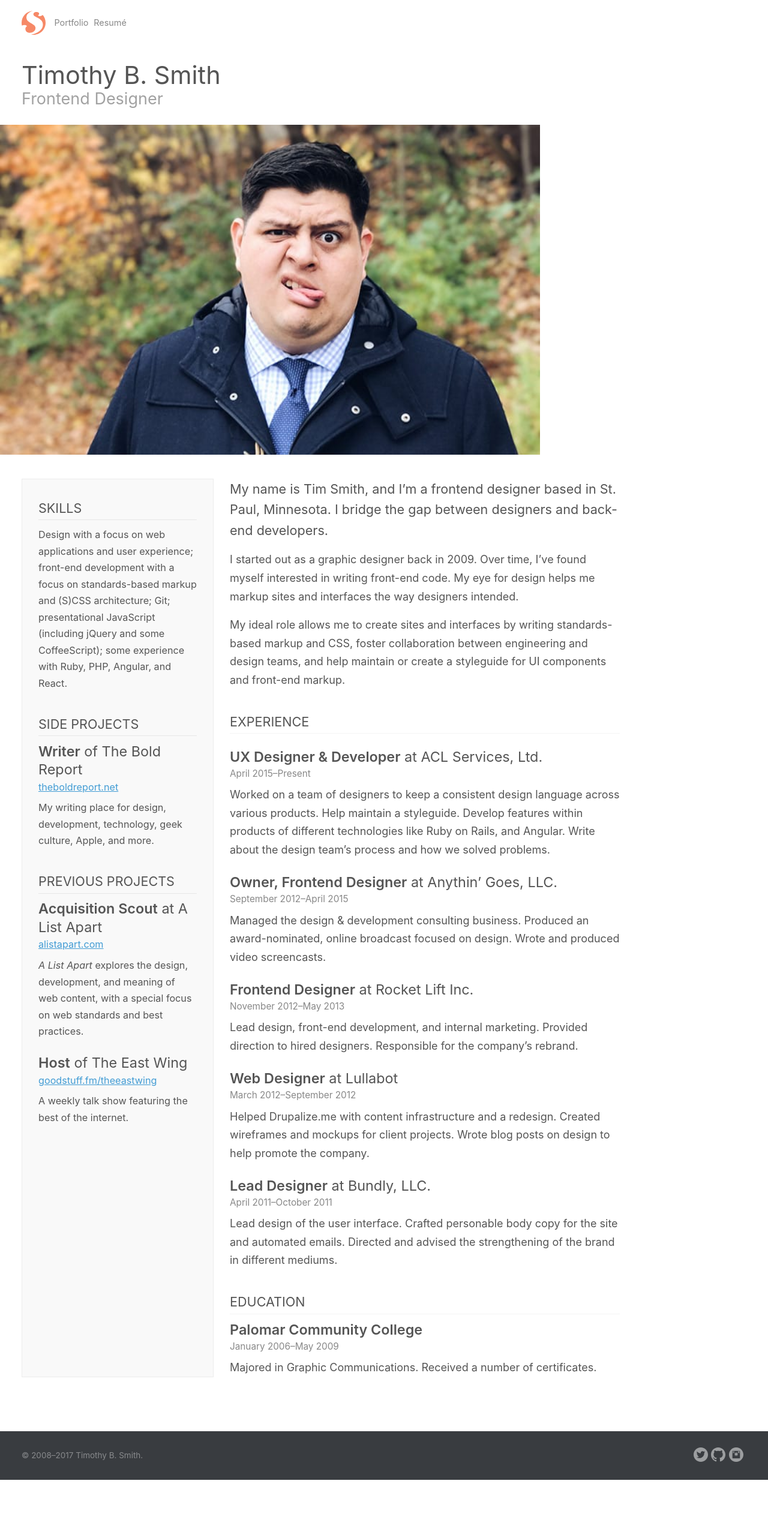
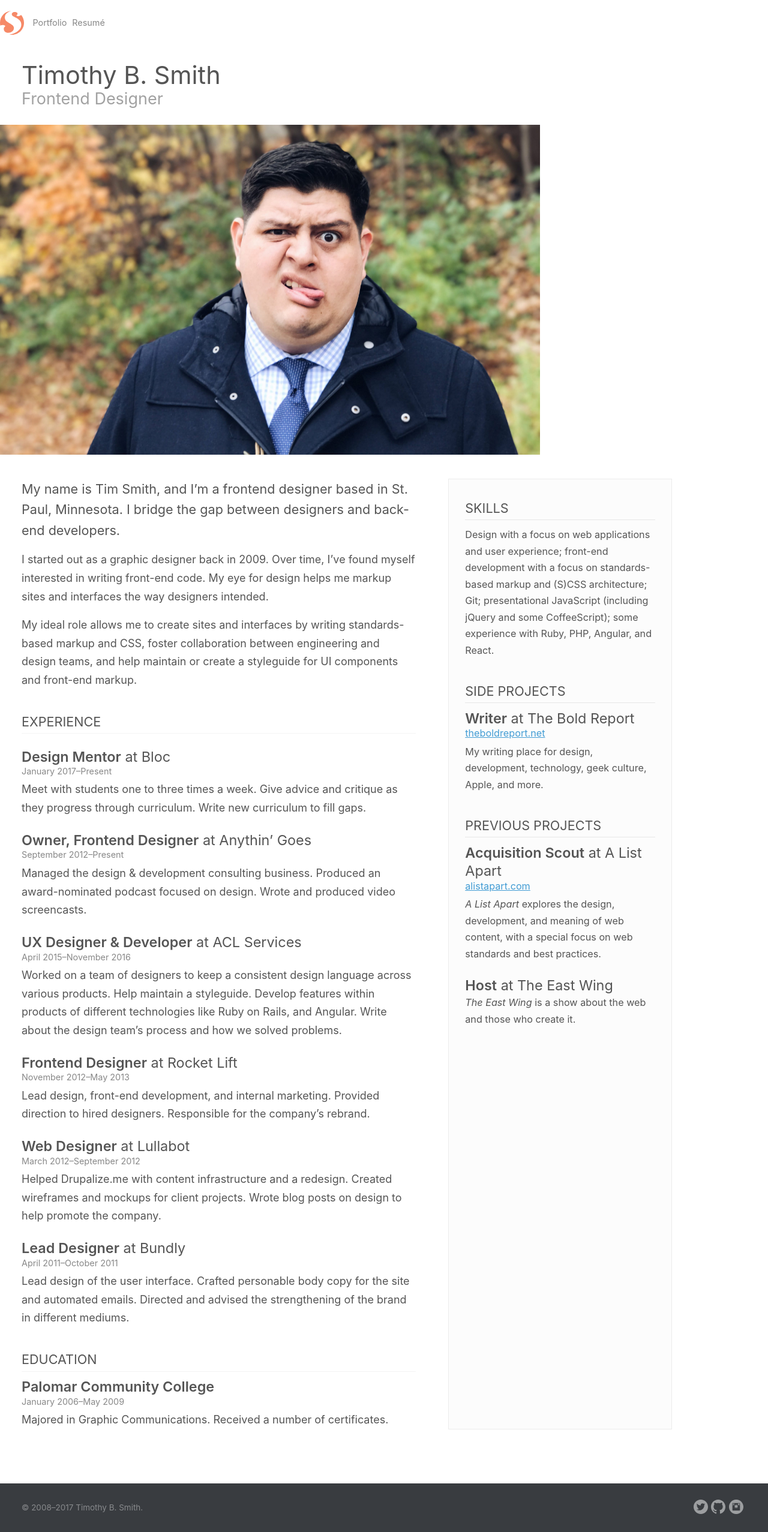
Before and after one commit to xavibenjamin/ttimsmith.com, a Jekyll site: the page built from resume.html, in a window 1280 px wide. Shown: the whole page at 60% size. Built offline with Jekyll 4.4.1, drawn with Linux system fonts in a browser that asks for light colours; some web fonts are replaced; before the commit the page ends 2467 px from its top, so only the background shows below that.

Commit message:
Redo resume as yaml file (#28)
* Redo resume as yaml file

* Add resume specific style sheet

* Add Bloc position to resume

* Simplify markup and add contact info for print

* Remove resume specific styles from pages and add that new file to global

* Ran CSS Comb and added a print class

* Fix for page header

```diff
--- /dev/null
+++ b/_data/resume.yml
@@ -0,0 +1,82 @@
+- statement:
+  - text: |
+      My name is Tim Smith, and I’m a frontend designer based in St. Paul, Minnesota. I bridge the gap between designers and back-end developers.
+
+      I started out as a graphic designer back in 2009. Over time, I’ve found myself interested in writing front-end code. My eye for design helps me markup sites and interfaces the way designers intended.
+
+      My ideal role allows me to create sites and interfaces by writing standards-based markup and CSS, foster collaboration between engineering and design teams, and help maintain or create a styleguide for UI components and front-end markup.
+- section:
+  - heading: Experience
+    contents:
+    - title: Design Mentor
+      company: Bloc
+      from: January 2017
+      to: Present
+      description: >
+        Meet with students one to three times a week. Give advice and critique as they progress through curriculum. Write new curriculum to fill gaps.
+    - title: Owner, Frontend Designer
+      company: Anythin’ Goes
+      from: September 2012
+      to: Present
+      description: >
+        Managed the design & development consulting business. Produced an award-nominated podcast focused on design. Wrote and produced video screencasts.
+    - title: UX Designer &amp; Developer
+      company: ACL Services
+      from: April 2015
+      to: November 2016
+      description: >
+        Worked on a team of designers to keep a consistent design language across various products. Help maintain a styleguide. Develop features within products of different technologies like Ruby on Rails, and Angular. Write about the design team’s process and how we solved problems.
+    - title: Frontend Designer
+      company: Rocket Lift
+      from: November 2012
+      to: May 2013
+      description: >
+        Lead design, front-end development, and internal marketing. Provided direction to hired designers. Responsible for the company’s rebrand.
+    - title: Web Designer
+      company: Lullabot
+      from: March 2012
+      to: September 2012
+      description: >
+        Helped Drupalize.me with content infrastructure and a redesign. Created wireframes and mockups for client projects. Wrote blog posts on design to help promote the company.
+    - title: Lead Designer
+      company: Bundly
+      from: April 2011
+      to: October 2011
+      description: >
+        Lead design of the user interface. Crafted personable body copy for the site and automated emails. Directed and advised the strengthening of the brand in different mediums.
+- section:
+  - heading: Education
+    contents:
+    - school: Palomar Community College
+      from: January 2006
+      to: May 2009
+      description: >
+        Majored in Graphic Communications. Received a number of certificates.
+- sidebar:
+  - section:
+    - heading: Skills
+      contents:
+      - description: >
+          Design with a focus on web applications and user experience; front-end development with a focus on standards-based markup and (S)CSS architecture; Git; presentational JavaScript (including jQuery and some CoffeeScript); some experience with Ruby, PHP, Angular, and React.
+  - section:
+    - heading: Side Projects
+      contents:
+      - title: Writer
+        company: The Bold Report
+        company_link: theboldreport.net
+        company_url: https://theboldreport.net
+        description: >
+          My writing place for design, development, technology, geek culture, Apple, and more.
+  - section:
+    - heading: Previous Projects
+      contents:
+      - title: Acquisition Scout
+        company: A List Apart
+        company_link: alistapart.com
+        company_url: http://alistapart.com
+        description: >
+          *A List Apart* explores the design, development, and meaning of web content, with a special focus on web standards and best practices.
+      - title: Host
+        company: The East Wing
+        description: >
+          *The East Wing* is a show about the web and those who create it.
--- /dev/null
+++ b/_includes/resume/education.html
@@ -0,0 +1,7 @@
+{% if section.heading == 'Education' %}
+{% for school in section.contents %}
+  <h3 class="resume__subheading"><strong>{{ school.school }}</strong></h3>
+  <p class="resume__meta">{{ school.from }}&ndash;{{ school.to }}</p>
+  {{ school.description | markdownify }}
+{% endfor %}
+{% endif %}
--- /dev/null
+++ b/_includes/resume/experience.html
@@ -0,0 +1,9 @@
+{% if section.heading == 'Experience' %}
+{% for job in section.contents %}
+<div class="job">
+  <h3 class="job__title"><strong>{{ job.title }}</strong> at {{ job.company | smartify }}</h3>
+  <p class="job__meta">{{ job.from }}&ndash;{{ job.to }}</p>
+  {{ job.description | markdownify }}
+</div>
+{% endfor %}
+{% endif %}
--- /dev/null
+++ b/_includes/resume/sidebar.html
@@ -0,0 +1,9 @@
+{% for project in section.contents %}
+  {% if project.title %}
+    <h3 class="resume__subheading"><strong>{{ project.title }}</strong> at {{ project.company }}</h3>
+  {% endif %}
+  {% if project.company_link %}
+    <p class="resume__meta"><a href="{{ project.company_url }}">{{ project.company_link }}</a></p>
+  {% endif %}
+  {{ project.description | markdownify }}
+{% endfor %}
--- a/_layouts/resume.html
+++ b/_layouts/resume.html
@@ -2,22 +2,21 @@
 layout: default
 ---
 
-<div class="contain">
-  {% include header.html %}
-  <header class="page__header">
-    <h1>Timothy B. Smith</h1>
-    <h2 class="subheader">{{ page.subhead }}</h2><!-- /.subheader -->
-  </header>
-</div><!-- /.contain -->
+{% include header.html %}
 
-<figure class="resume__image">
+<header class="page__header">
+  <h1>Timothy B. Smith</h1>
+  <h2 class="subheader">{{ page.subhead }}</h2><!-- /.subheader -->
+</header>
+
+<figure class="resume__image print-hide">
   <img
     src="{{ page.image | append: '-small' }}.jpg"
-    srcset="{{ page.image | append: '-medium' }}.jpg 2x, {{ page.image | append: '-large' }}.jpg 3x"
+    srcset="{{ page.image | append: '-large' }}.jpg 500w"
     alt="Tim Smith is a silly person.">
 </figure>
 
-<div class="flex-container">
+<div class="resume__wrapper">
   {{ content }}
 </div><!-- /.contain -->
 
--- a/assets/stylesheets/_layout/_pages.scss
+++ b/assets/stylesheets/_layout/_pages.scss
@@ -321,83 +321,3 @@
     width: 150px;
   }
 }
-
-// -------------------------------
-// Resume
-// -------------------------------
-
-.resume__image {
-  margin-bottom: 2rem;
-  img {
-    max-height: 240px;
-    object-fit: cover;
-    @media #{$medium-up} {
-      max-height: 550px;
-      max-width: 900px;
-    }
-  }
-}
-
-.resume__sidebar {
-  background-color: lighten($border-color, 2%);
-  border: 1px solid darken($border-color, 3%);
-  flex: 0 1 320px;
-  padding: 2rem 1.5rem;
-  @media #{$small-only} {
-    margin-top: 2rem;
-  }
-  @media #{$medium-up} {
-    margin-right: 1.5rem;
-  }
-  p {
-    font-size: .9rem;
-  }
-  .resume__heading {
-    border-color: darken($border-color, 5%);
-    &:first-child {
-      margin-top: 0;
-    }
-  }
-}
-
-.resume__statement {
-  font-size: 1.2rem;
-  line-height: 1.6;
-}
-
-.resume__heading {
-  border-bottom: 1px solid $border-color;
-  font-size: 1.2rem;
-  font-weight: normal;
-  margin-bottom: .6rem;
-  padding-bottom: .3rem;
-  text-transform: uppercase;
-  + .resume__subheading,
-  + .job__title {
-    margin-top: .6rem;
-  }
-}
-
-.resume__subheading,
-.job__title {
-  color: $text-color;
-  font-size: 1.3rem;
-  font-weight: normal;
-  margin-bottom: 0;
-  margin-top: 1.3rem;
-  text-transform: none;
-}
-
-.resume__meta,
-.job__meta {
-  color: lighten($text-color, 20%);
-  font-size: .85rem;
-  margin-bottom: .4rem;
-}
-
-.resume__other-info {
-  li {
-    font-size: .85rem;
-    line-height: .9;
-  }
-}
--- /dev/null
+++ b/assets/stylesheets/_layout/_resume.scss
@@ -0,0 +1,178 @@
+// -------------------------------
+// RESUME
+// -------------------------------
+
+.resume__image {
+  margin-bottom: 2rem;
+  img {
+    max-height: 240px;
+    object-fit: cover;
+    @media #{$medium-up} {
+      max-height: 550px;
+      max-width: 900px;
+    }
+  }
+}
+
+.resume__wrapper {
+  display: grid;
+  grid-gap: 3rem;
+  max-width: 1120px;
+  width: 90%;
+  @media #{$small-only} {
+    margin: 0 auto;
+  }
+  @media #{$medium-up} {
+    grid-template-columns: repeat(8, 1fr);
+    padding-left: 2rem;
+  }
+}
+
+.resume__main {
+  @media #{$medium-up} {
+    grid-column: 1 / 6;
+  }
+  @supports not (display: grid) {
+    margin-bottom: 2rem;
+    max-width: 650px;
+  }
+}
+
+.resume__sidebar {
+  background-color: lighten($border-color, 3%);
+  border: 1px solid darken($border-color, 3%);
+  padding: 2rem 1.5rem;
+  @media #{$medium-up} {
+    grid-column: 6 / -1;
+  }
+  p {
+    font-size: .9rem;
+  }
+  .resume__heading {
+    border-color: darken($border-color, 5%);
+    &:first-child {
+      margin-top: 0;
+    }
+  }
+  > section {
+    margin-bottom: 2.3rem;
+    &:last-child {
+      margin-bottom: 0;
+    }
+  }
+}
+
+.resume__contact-info {
+  list-style: none;
+  padding: 0;
+  li {
+    font-size: .75rem;
+    line-height: 1.5;
+    margin: 0;
+    padding: 0;
+  }
+}
+
+.resume__statement {
+  > p:first-child {
+    font-size: 1.2rem;
+    line-height: 1.6;
+  }
+}
+
+.resume__heading {
+  border-bottom: 1px solid $border-color;
+  font-size: 1.2rem;
+  font-weight: normal;
+  margin-bottom: .6rem;
+  padding-bottom: .3rem;
+  text-transform: uppercase;
+  + .resume__subheading,
+  + .job__title {
+    margin-top: .6rem;
+  }
+}
+
+.resume__subheading,
+.job__title {
+  color: $text-color;
+  font-size: 1.3rem;
+  font-weight: normal;
+  margin-bottom: 0;
+  margin-top: 1.3rem;
+  text-transform: none;
+}
+
+.resume__meta,
+.job__meta {
+  color: lighten($text-color, 20%);
+  font-size: .8rem;
+  line-height: 1.2;
+  margin-bottom: .4rem;
+}
+
+// -------------------------------
+// Resume Printing
+// -------------------------------
+
+@media print {
+  html {
+    font-size: 10pt;
+  }
+
+  @page {
+    margin: .5in;
+  }
+  .site__header,
+  .site__footer,
+  .print-hide,
+  .page__header {
+    display: none;
+  }
+
+  .resume__wrapper {
+    grid-gap: 1in;
+    grid-template-columns: 4fr 3fr;
+    max-width: none;
+    width: 100%;
+  }
+
+  .resume__statement {
+    > p:first-child {
+      color: #000;
+      font-size: .9rem;
+    }
+  }
+
+  .resume__sidebar {
+    background-color: transparent;
+    border: 0;
+    padding: 0;
+  }
+
+  p,
+  .resume__sidebar p {
+    font-size: .75rem;
+    line-height: 1.5;
+    orphans: 3;
+    widows: 4;
+  }
+
+  .resume__heading {
+    font-size: 1rem;
+  }
+
+  .resume__subheading,
+  .job__title {
+    font-size: 1.1rem;
+  }
+
+  .resume__meta,
+  .job__meta {
+    font-size: .7rem;
+  }
+
+  a {
+    color: inherit;
+  }
+}
--- a/assets/stylesheets/_redbat/_objects.scss
+++ b/assets/stylesheets/_redbat/_objects.scss
@@ -22,8 +22,8 @@ OBJECTS
 }
 
 .full-wrapper {
+  margin: 0 auto;
   max-width: 1200px;
-  margin: 0 auto;
   width: 90%;
   @media #{$medium-up} {
     width: 95%;
@@ -60,7 +60,8 @@ OBJECTS
   flex: 0 1 650px;
 }
 
-.main-column--left, .side-column--left {
+.main-column--left,
+.side-column--left {
   @media #{$medium-up} {
     margin-right: 3rem;
   }
@@ -72,6 +73,13 @@ OBJECTS
     border-bottom: 1px solid $border-color;
     margin-bottom: 2rem;
     padding-bottom: 2rem;
+  }
+}
+
+.only-print-show {
+  display: none;
+  @media print {
+    display: block;
   }
 }
 
--- a/assets/stylesheets/_redbat/_type.scss
+++ b/assets/stylesheets/_redbat/_type.scss
@@ -53,7 +53,14 @@ h5 {
 
 .page__header {
   margin-bottom: 1.5rem;
-  width: 100%;
+  width: 90%;
+  @media #{$small-only} {
+    margin-left: auto;
+    margin-right: auto;
+  }
+  @media #{$medium-up} {
+    padding-left: 2rem;
+  }
   .subheader {
     margin-top: 0;
   }
--- a/assets/stylesheets/global.scss
+++ b/assets/stylesheets/global.scss
@@ -114,3 +114,4 @@ Layout Styles.
 @import "_layout/sidebar";
 @import "_layout/pages";
 @import "_layout/footer";
+@import "_layout/resume";
--- a/resume.html
+++ b/resume.html
@@ -1,51 +1,47 @@
 ---
 layout: resume
-title: "Resumé"
+title: "Résumé"
 seo_title: Tim Smith’s Work History
 permalink: /resume/
 subhead: "Frontend Designer"
 image: /uploads/2016/12/me-2016
 ---
-<section class="main-column order--two">
-  <p class="resume__statement">My name is Tim Smith, and I’m a frontend designer based in St. Paul, Minnesota. I bridge the gap between designers and back-end developers.</p>
+<section class="resume__main">
+  {% for item in site.data.resume %}
+    {% for statement in item.statement %}
+      <section class="resume__statement">
+        {{ statement.text | markdownify }}
+      </section>
+    {% endfor %}
+    {% for section in item.section %}
+      <section class="resume__{{ section.heading | downcase }}">
+        <h2 class="resume__heading">{{ section.heading }}</h2>
+        {% include resume/experience.html %}
+        {% include resume/education.html %}
+      </section>
+    {% endfor %}
+  {% endfor %}
+</section>
 
-  <p>I started out as a graphic designer back in 2009. Over time, I’ve found myself interested in writing front-end code. My eye for design helps me markup sites and interfaces the way designers intended.</p>
-
-  <p>My ideal role allows me to create sites and interfaces by writing standards-based markup and CSS, foster collaboration between engineering and design teams, and help maintain or create a styleguide for UI components and front-end markup.</p>
-
-  <h2 class="resume__heading">Experience</h2>
-
-  {% for job in site.jobs reversed %}
-    <div class="job">
-      <h3 class="job__title"><strong>{{ job.title }}</strong> at {{ job.company | smartify }}</h3>
-      <p class="job__meta">{{ job.start_date }}&ndash;{{ job.end_date }}</p>
-      {{ job.content }}
-    </div><!-- /.job -->
+<aside class="resume__sidebar">
+  <figure class="resume__image only-print-show">
+    <img
+      src="{{ page.image | append: '-large' }}.jpg"
+      alt="Tim Smith is a silly person.">
+  </figure>
+  <ul class="resume__contact-info only-print-show">
+    <li>612.267.8758</li>
+    <li>smith@ttimsmith.com</li>
+    <li>ttimsmith.com</li>
+  </ul>
+  {% for item in site.data.resume %}
+    {% for sidebar in item.sidebar %}
+      {% for section in sidebar.section %}
+        <section class="sidebar__{{ section.heading | downcase | replace: ' ', '-' }}">
+          <h2 class="resume__heading">{{ section.heading }}</h2>
+          {% include resume/sidebar.html %}
+        </section>
+      {% endfor %}
+    {% endfor %}
   {% endfor %}
-
-  <h2 class="resume__heading">Education</h2>
-  <h3 class="resume__subheading"><strong>Palomar Community College</strong></h3>
-  <p class="resume__meta">January 2006&ndash;May 2009</p>
-  <p>Majored in Graphic Communications. Received a number of certificates.</p>
-</section><!-- /.main-column -->
-
-<aside class="resume__sidebar order--one">
-  <h2 class="resume__heading">Skills</h2>
-  <p>Design with a focus on web applications and user experience; front-end development with a focus on standards-based markup and (S)CSS architecture; Git; presentational JavaScript (including jQuery and some CoffeeScript); some experience with Ruby, PHP, Angular, and React.</p>
-
-  <h2 class="resume__heading">Side Projects</h2>
-
-  <h3 class="resume__subheading"><strong>Writer</strong> of The Bold Report</h3>
-  <p class="resume__meta"><a href="http://theboldreport.net/">theboldreport.net</a></p>
-  <p>My writing place for design, development, technology, geek culture, Apple, and more.</p>
-
-
-  <h2 class="resume__heading">Previous Projects</h2>
-  <h3 class="resume__subheading"><strong>Acquisition Scout</strong> at A List Apart</h3>
-  <p class="resume__meta"><a href="http://alistapart.com">alistapart.com</a></p>
-  <p><em>A List Apart</em> explores the design, development, and meaning of web content, with a special focus on web standards and best practices.</p>
-
-  <h3 class="resume__subheading"><strong>Host</strong> of The East Wing</h3>
-  <p class="resume__meta"><a href="http://goodstuff.fm/theeastwing">goodstuff.fm/theeastwing</a></p>
-  <p>A weekly talk show featuring the best of the internet.</p>
-</aside><!-- /.side-column -->
+</aside>
```
Also changed, not shown: _jobs/2011-04-01-bundly.md (deleted, +0 -7 lines), _jobs/2012-03-01-lullabot.md (deleted, +0 -7 lines), _jobs/2012-11-01-rocket-lift.md (deleted, +0 -7 lines), _jobs/2013-01-01-anythin-goes.md (deleted, +0 -7 lines), _jobs/2015-04-01-acl.md (deleted, +0 -7 lines).
